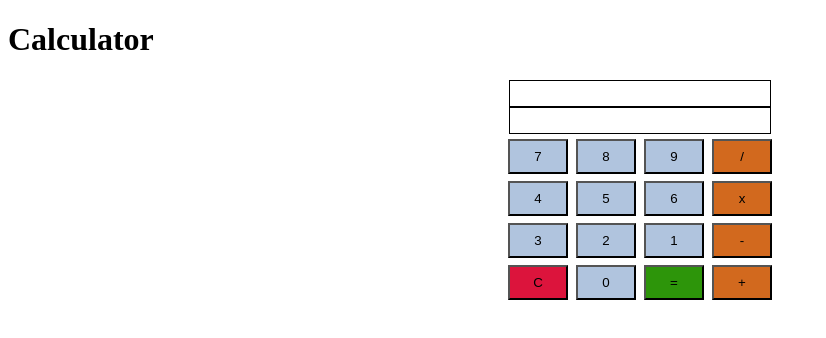
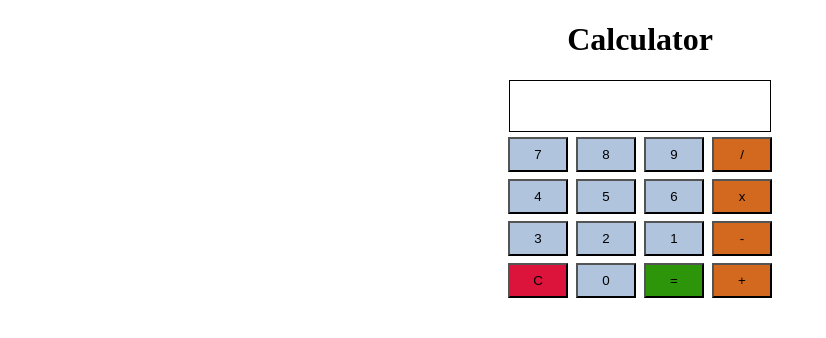
Before and after one commit to Andrews-Dojo/CalculatorAppUpdated, a plain HTML site: page index.html in a window 1280 px wide. Shown: the whole page, without its empty margins (0-826 px from the left). Drawn offline with Linux system fonts and the light colour scheme.

Commit message:
centered h1. fixed double display border. single border now

```diff
--- a/styles.css
+++ b/styles.css
@@ -43,11 +43,25 @@
     background-color: greenyellow;
 }
 
-.display {
+.first-row {
     border: 1px solid black;
     width: 260px;
-    height: 25px;
+    height: 50px;
+    display: flex;
+    justify-content: end;
+    align-items: end;
+    flex-direction: column;
+}
+
+.display {
+    width: 260px;
+    height: 50px;
     display: flex;
     justify-content: end;
     align-items: end;
 }
+
+h1 {
+    display: flex;
+    justify-content: center;
+}
```
